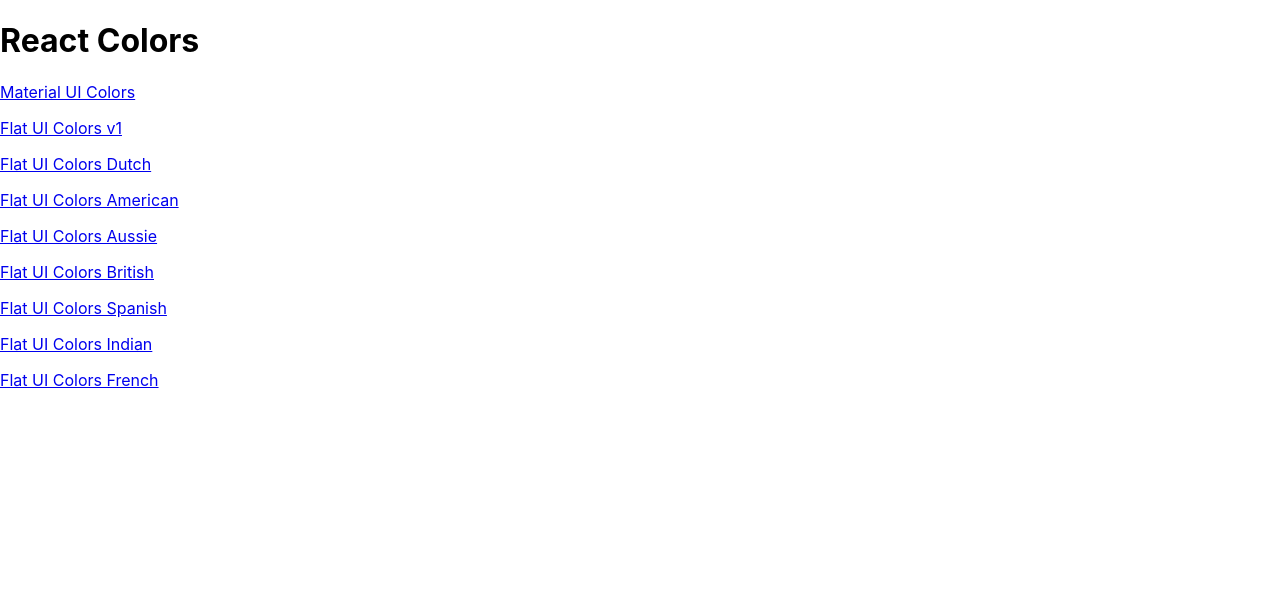
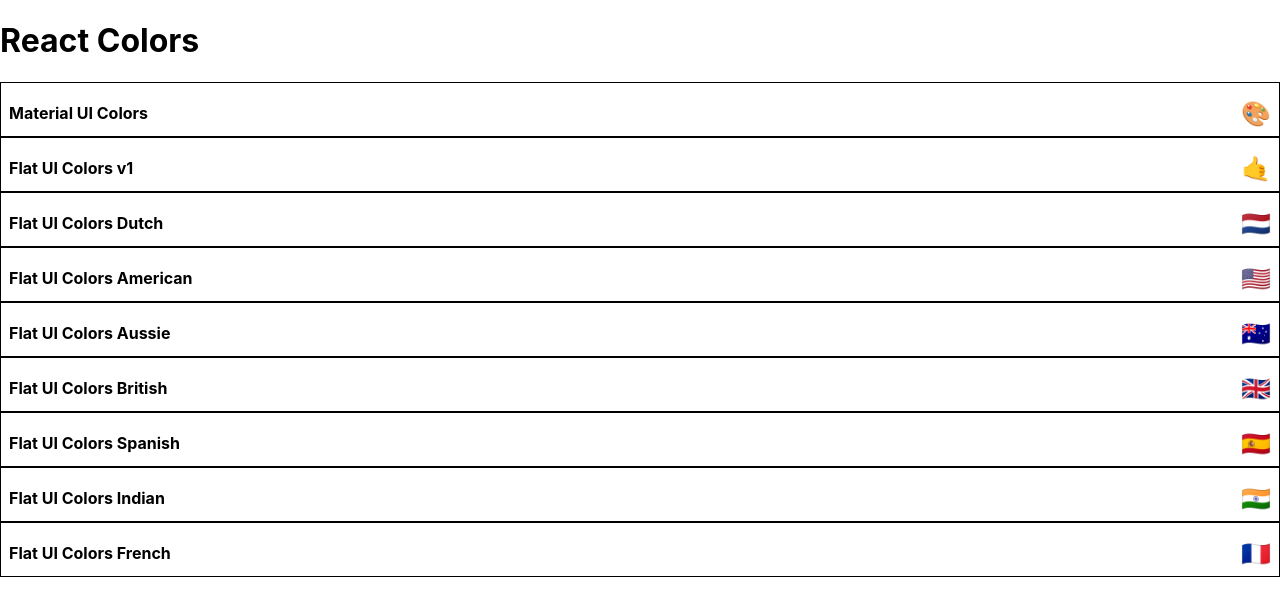
Before and after one commit to DavidWalker-hub/Color-Project, a React (Create React App) app: page / in a window 1280 px wide. Shown: the top 616 px of the page. Built offline with nearby package versions, Linux system fonts and the light colour scheme.

Commit message:
start styling mini palette

```diff
--- /dev/null
+++ b/src/MiniPalette.js
@@ -0,0 +1,48 @@
+import React from 'react';
+import { withStyles } from '@material-ui/core/styles';
+
+const styles = {
+	root: {
+		backgroundColor: 'white',
+		borderRadiu: '5px',
+		border: '1px solid black',
+		padding: '0.5rem',
+		position: 'relative',
+		overflow: 'hidden',
+		'&:hover': {
+			cursor: 'pointer'
+		}
+	},
+	colors: {
+		backgroundColor: 'grey'
+	},
+	title: {
+		display: 'flex',
+		justifyContent: 'space-between',
+		alignItems: 'center',
+		margin: '0',
+		color: 'black',
+		paddingTop: '0.5rem',
+		fontSize: '1rem',
+		position: 'relative'
+	},
+	emoji: {
+		marginLeft: '0.5rem',
+		fontSize: '1.5rem'
+	}
+};
+
+function MiniPalette(props) {
+	const { classes, paletteName, emoji } = props;
+	console.log(classes);
+	return (
+		<div className={classes.root}>
+			<div className={classes.colors} />
+			<h5 className={classes.title}>
+				{paletteName} <span className={classes.emoji}>{emoji}</span>
+			</h5>
+		</div>
+	);
+}
+
+export default withStyles(styles)(MiniPalette);
--- a/src/PaletteList.js
+++ b/src/PaletteList.js
@@ -1,17 +1,15 @@
 import React, { Component } from 'react';
-import { Link } from 'react-router-dom';
+import MiniPalette from './MiniPalette';
+// import { Link } from 'react-router-dom';
 
 class PaletteList extends Component {
 	render() {
-		const palettes = this.props.palettes.map((palette) => (
-			<p>
-				<Link to={`/palette/${palette.id}`}>{palette.paletteName}</Link>
-			</p>
-		));
+		const { palettes } = this.props;
+
 		return (
 			<div>
 				<h1>React Colors</h1>
-				{palettes}
+				{palettes.map((palette) => <MiniPalette {...palette} />)}
 			</div>
 		);
 	}
```
Also changed, not shown: 1 other file (tests, documents, lock files or other folders).
